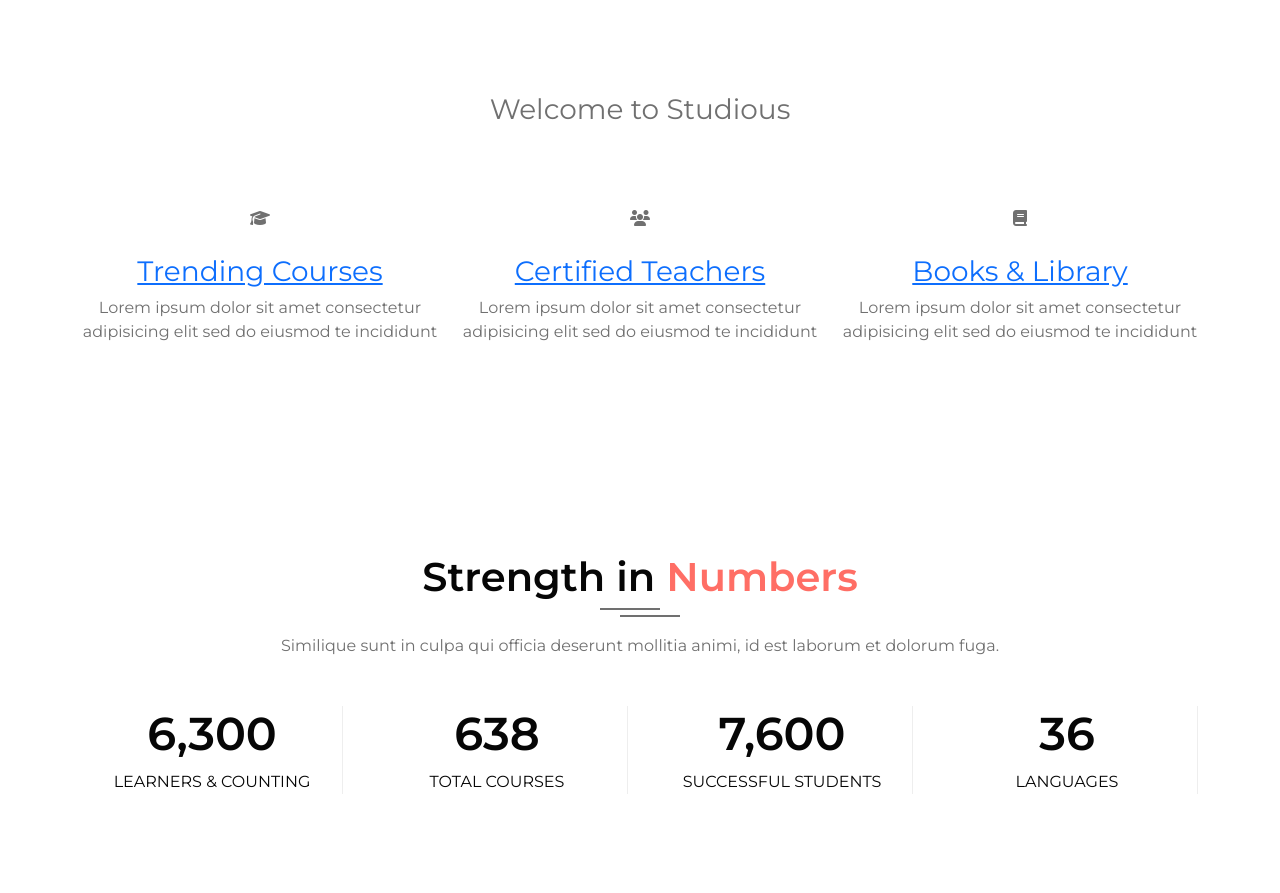
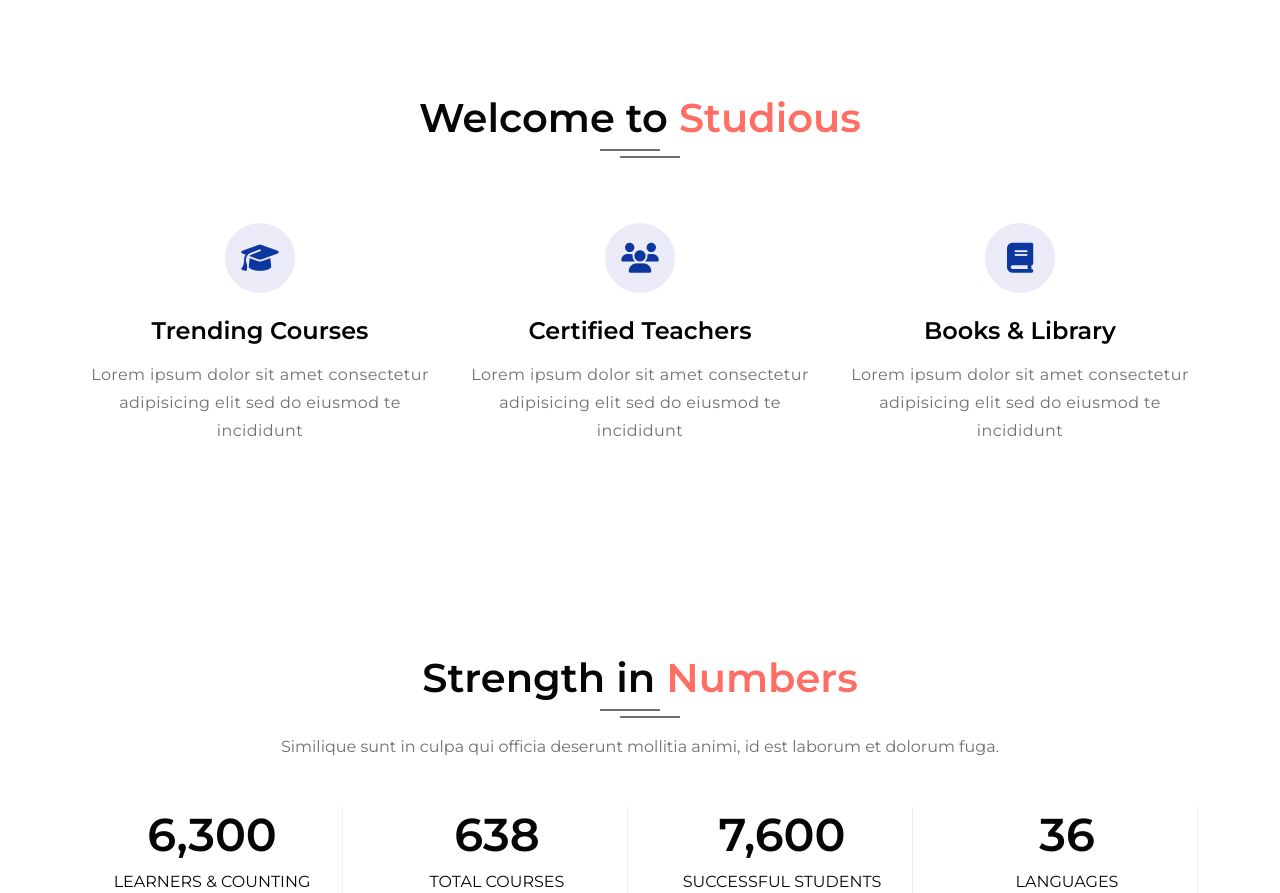
Before and after one commit to TuTruc37/BC61_BaiTapCapStone, a plain HTML site: page index.html in a window 1280 px wide. Shown: the part 1019-1912 px from the top of the page. Drawn offline with nearby package versions, Linux system fonts and the light colour scheme; a script that the page names is missing.

Commit message:
studious done

```diff
--- a/css/style.css
+++ b/css/style.css
@@ -156,6 +156,31 @@
   margin-top:25px;
   text-decoration: none;
   color:white;
+}
+/* studious */
+
+.studious .studious-images span{
+  color:#0d369f;
+  border-radius: 50%;
+  background-color:#EAEBF6;
+  width:70px;
+  height:70px;
+  line-height: 70px;
+  font-size:30px;
+}
+.studious .studious-body .studious-info a{
+  text-decoration: none;
+  color:black;
+}
+.studious .studious-body .studious-info h3{
+  font-size:24px;
+  font-weight:600;
+}
+.studious .studious-body .studious-info .studious-text{
+  margin-top:15px;
+  line-height: 28px;
+  letter-spacing: .4px;
+  text-align:center;
 }
 
 /* number */
--- a/index.html
+++ b/index.html
@@ -177,54 +177,55 @@
     <div class="py-5">
       <div class="container py-md-5 py-4">
         <div class="title_heading text-center mx-auto mb-5 pb-sm-4">
-          <h3 class="title_main">
-            Welcome to <span>Studious</span>
+          <h3 class="title">
+            Welcome to <span class="title_span">Studious</span>
           </h3>
         </div>
         <div class="studious_content">
-          <div class="row features text-center justify-content-center">
+          <div class="row text-center justify-content-center">
             <div class="col-lg-4 col-sm-6">
-              <div class="feature-body">
-                <div class="feature-images">
+              <div class="studious-body">
+                <div class="studious-images">
                   <span class="fa fa-graduation-cap" aria-hidden="true"></span>
                 </div>
-                <div class="feature-info mt-4">
+                <div class="studious-info mt-4">
                   <a href="services">
-                    <h3 class="feature-titel">
-                      Trending Courses </h3>
+                    <h3 class="studious-title">
+                      Trending Courses
+                    </h3>
                   </a>
-                  <p class="feature-text">Lorem ipsum dolor sit amet consectetur adipisicing elit sed do
-                    eiusmod te incididunt</p>
+                  <p class="studious-text">Lorem ipsum dolor sit amet consectetur adipisicing elit sed do
+                    eiusmod te<br>incididunt</p>
                 </div>
               </div>
             </div>
             <div class="col-lg-4 col-sm-6 mt-sm-0 mt-5">
-              <div class="feature-body">
-                <div class="feature-images">
+              <div class="studious-body">
+                <div class="studious-images">
                   <span class="fa fa-users" aria-hidden="true"></span>
                 </div>
-                <div class="feature-info mt-4">
+                <div class="studious-info mt-4">
                   <a href="services">
-                    <h3 class="feature-titel">
+                    <h3 class="studious-title">
                       Certified Teachers </h3>
                   </a>
-                  <p class="feature-text">Lorem ipsum dolor sit amet consectetur adipisicing elit sed do
-                    eiusmod te incididunt</p>
+                  <p class="studious-text">Lorem ipsum dolor sit amet consectetur adipisicing elit sed do
+                    eiusmod te<br>incididunt</p>
                 </div>
               </div>
             </div>
             <div class="col-lg-4 col-sm-6 mt-lg-0 mt-5">
-              <div class="feature-body">
-                <div class="feature-images">
+              <div class="studious-body">
+                <div class="studious-images">
                   <span class="fa fa-book" aria-hidden="true"></span>
                 </div>
-                <div class="feature-info mt-4">
+                <div class="studious-info mt-4">
                   <a href="services">
-                    <h3 class="feature-titel">
+                    <h3 class="studious-title">
                       Books &amp; Library</h3>
                   </a>
-                  <p class="feature-text">Lorem ipsum dolor sit amet consectetur adipisicing elit sed do
-                    eiusmod te incididunt</p>
+                  <p class="studious-text">Lorem ipsum dolor sit amet consectetur adipisicing elit sed do
+                    eiusmod te<br>incididunt</p>
                 </div>
               </div>
             </div>
```
